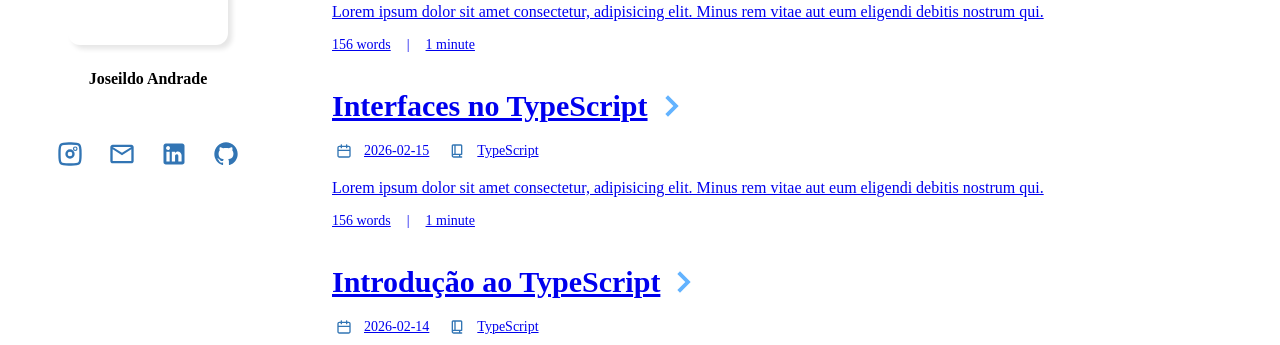
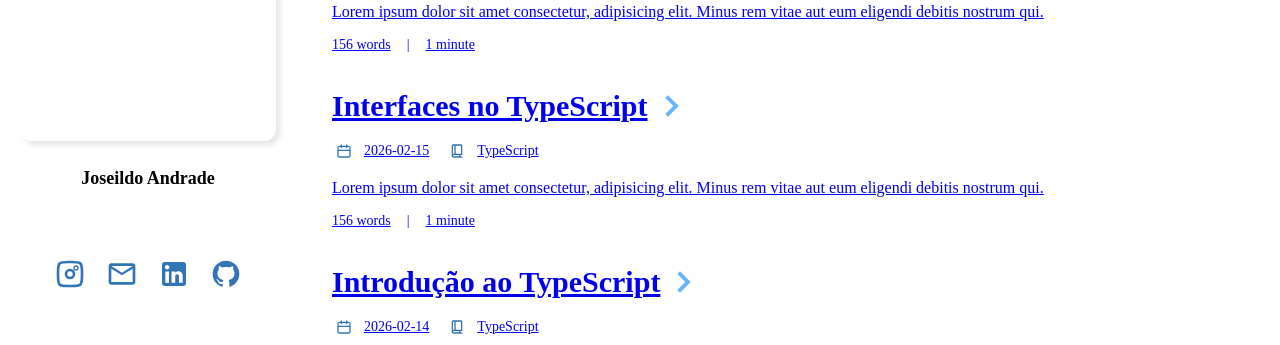
Before and after one commit to joseildoandrade12/my_portfolio, a Vue app: page / in a window 1280 px wide. Shown: the part 402-747 px from the top of the page. Built offline with nearby package versions, Linux system fonts and the light colour scheme; no server answers; the HTML template or start-up script is replaced by a standard one.

Commit message:
feat: addition media query, modification in css and method for change size icons

```diff
--- a/src/components/ProfileLayout.vue
+++ b/src/components/ProfileLayout.vue
@@ -1,17 +1,22 @@
 <script setup lang="ts">
-  import { onMounted } from 'vue';
+  import { computed, onMounted } from 'vue';
   import { useGithubProfile } from '@/composables/useGithubProfile';
+  import { useWindowSize } from '@/composables/useWindowSize';
   import InstagramIcon from './icons/InstagramIcon.vue';
   import EmailIcon from './icons/EmailIcon.vue';
   import LinkedinIcon from './icons/LinkedinIcon.vue';
   import GithubIcon from './icons/GithubIcon.vue';
 
+  const { isLargeScreen } = useWindowSize();
   const { profile, errorProfile, loadingProfile, fetchProfile } =
     useGithubProfile();
 
   onMounted(() => {
     fetchProfile('joseildoandrade12');
   });
+
+  const sizeIcon = computed(() => isLargeScreen.value ? '32px' : '28px');
+
 </script>
 <template>
   <div class="loading" v-if="loadingProfile"></div>
@@ -26,16 +31,16 @@
     </p>
     <div class="container-icons-profile">
       <a href="https://www.instagram.com/juniorandrade12_/" target="_blank">
-        <InstagramIcon width="28" height="28" />
+        <InstagramIcon :width="sizeIcon" :height="sizeIcon" />
       </a>
-      <a href="mailto:joseildoandrade1405@gmail.com" target="_blank">
-        <EmailIcon width="28" height="28" />
+      <a href="mailto:joseildoandrade1325@gmail.com" target="_blank">
+        <EmailIcon :width="sizeIcon" :height="sizeIcon" />
       </a>
       <a href="https://www.linkedin.com/in/joseildo-andrade/" target="_blank">
-        <LinkedinIcon width="28" height="28" />
+        <LinkedinIcon :width="sizeIcon" :height="sizeIcon" />
       </a>
       <a :href="profile?.html_url" target="_blank">
-        <GithubIcon width="28" height="28" />
+        <GithubIcon :width="sizeIcon" :height="sizeIcon" />
       </a>
     </div>
   </div>
@@ -66,6 +71,7 @@
 
   .container-profile {
     display: flex;
+    height: fit-content;
     flex-direction: column;
     align-items: center;
     padding: 1.25rem;
@@ -101,6 +107,7 @@
     }
 
     p {
+      max-width: 600px;
       color: $color-description;
       font-size: $font-base-sm;
       text-align: center;
@@ -126,4 +133,36 @@
       }
     }
   }
+
+  @include media('desktop') {
+    .container-profile {
+      .image-profile {
+        width: 256px;
+        height: 256px;
+      }
+
+      h2 {
+        font-size: $font-base-lg;
+      }
+
+      .spacing {
+        width: 24px;
+      }
+
+      p {
+        width: 250px;
+        text-align: justify;
+        font-size: $font-base-lg;
+        margin-bottom: 24px;
+      }
+
+      .container-icons-profile {
+        gap: 0.625rem;
+        a {
+          width: 42px;
+          height: 42px;
+        }
+      }
+    }
+  }
 </style>
```
